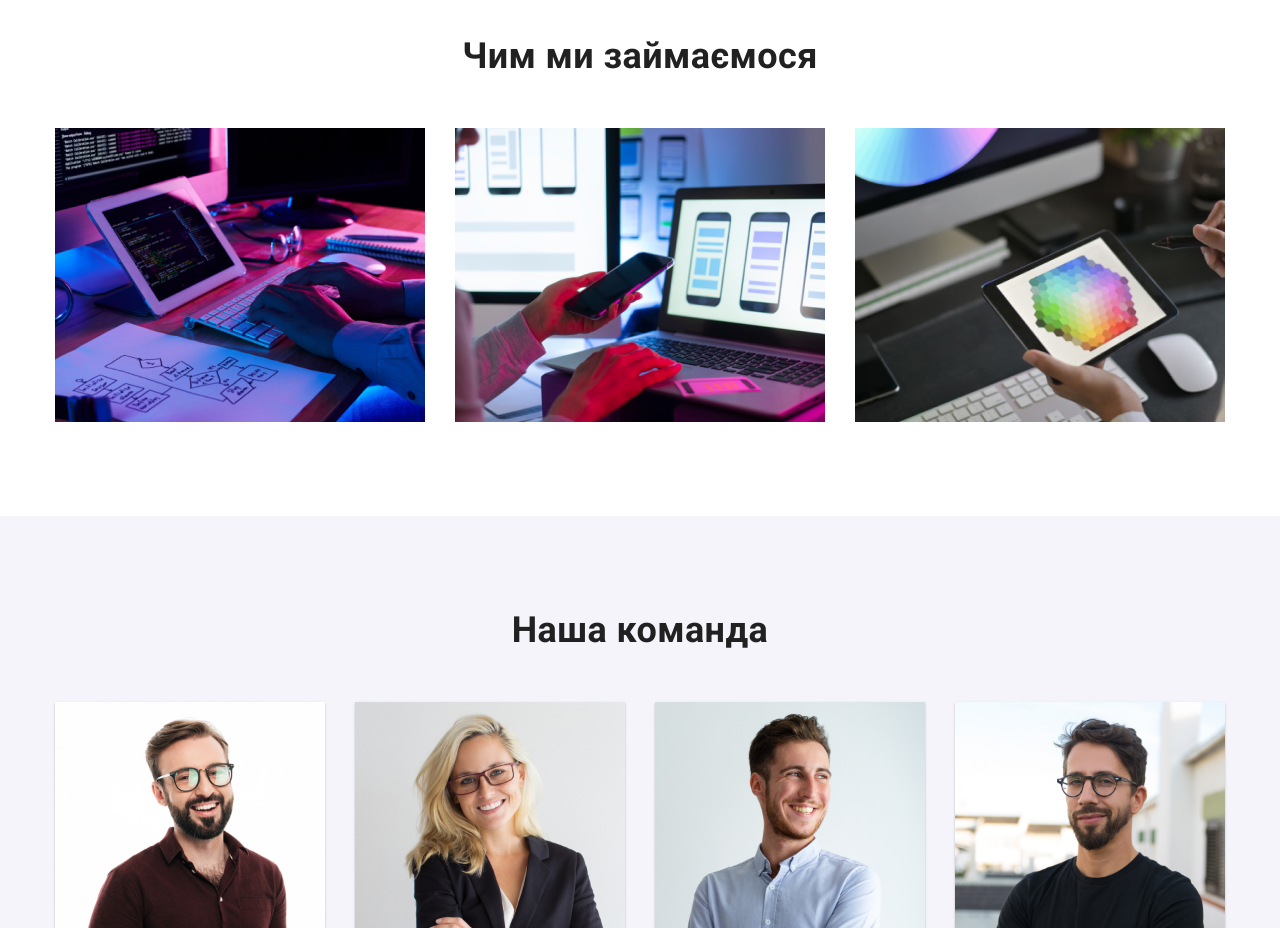
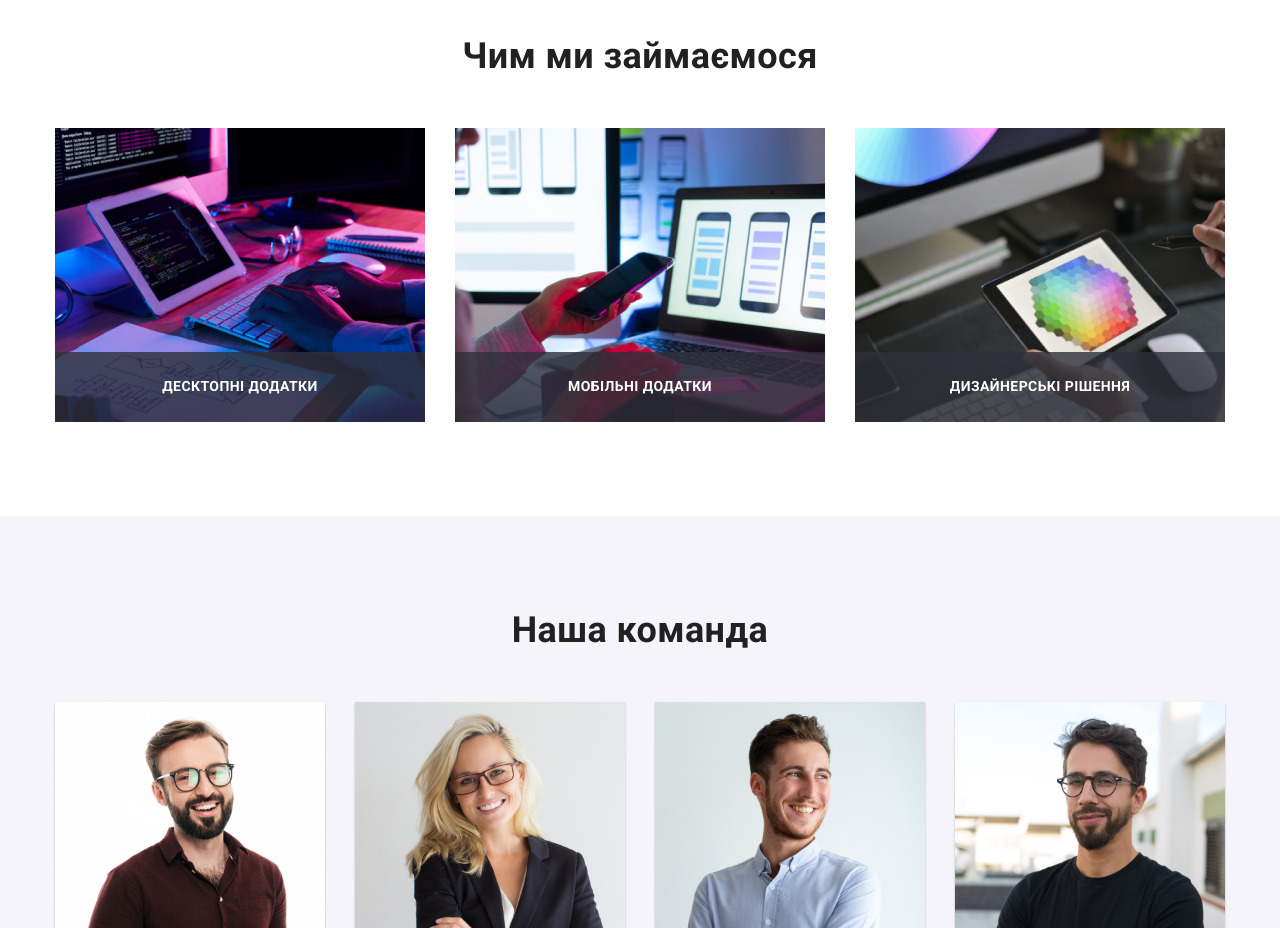
Before and after one commit to MRDoops/goit-markup-hw-05, a plain HTML site: page index.html in a window 1280 px wide. Shown: the part 1080-2008 px from the top of the page. Drawn offline with nearby package versions, Linux system fonts and the light colour scheme.

Commit message:
в секцію чим займаємося додав стилей

```diff
--- a/css/styles.css
+++ b/css/styles.css
@@ -114,6 +114,7 @@ img {
 .header {
 	border-bottom: var(--border-card);
 }
+
 .current::after {
 	position: absolute;
 	bottom: 0;
@@ -127,6 +128,7 @@ img {
 	border-radius: 2px;
 	background-color: var(--accent-colot-hero);
 }
+
 /* Nav */
 .logo {
 	color: var(--logo-color-black);
@@ -356,9 +358,8 @@ img {
 
 }
 
-
-.social-item {
-	/* margin-bottom: 30px; */
+.label {
+	position: relative;
 }
 
 .social {
@@ -383,6 +384,27 @@ img {
 	display: block;
 }
 
+
+
+.labee-text {
+	position: absolute;
+	bottom: 0;
+	left: 0;
+	width: 100%;
+	height: 70px;
+	display: block;
+
+	display: flex;
+	align-items: center;
+	justify-content: center;
+
+	font-weight: 700;
+	font-size: 14px;
+	line-height: 1.14;
+	text-transform: uppercase;
+	color: var(--white-color);
+	background-color: rgba(47, 48, 58, 0.8);
+}
 
 
 .title-head {
--- a/index.html
+++ b/index.html
@@ -101,14 +101,25 @@
 			<div class="container">
 				<h2 class="work-title title-head">Чим ми займаємося</h2>
 				<ul class="work-list-colum">
-					<li class="list"><img class="img-list" width="370" src="images/employment/box1.jpg"
-							alt="працюючи за столом в офісі"></li>
-					<li class="list"><img class="img-list" width="370" src="images/employment/box2.jpg"
-							alt="робочий інтерфейс мобільних телефонів"></li>
-					<li class="list"><img class="img-list" width="370" src="images/employment/box3.jpg"
-							alt="робочий графічний планшет вибору кольору">
-					</li>
-				</ul>
+					<li class="list">
+						<div class="label"><img class="img-list" width="370" src="images/employment/box1.jpg"
+							alt="працюючи за столом в офісі">
+						<p class="labee-text">Десктопні додатки</p>
+			</div>
+			</li>
+			<li class="list"><div class="label"><img class="img-list" width="370" src="images/employment/box2.jpg"
+					alt="робочий інтерфейс мобільних телефонів">
+
+					<p class="labee-text">Мобільні додатки</p>
+				</div>
+			</li>
+			<li class="list"><div class="label"><img class="img-list" width="370" src="images/employment/box3.jpg"
+					alt="робочий графічний планшет вибору кольору">
+
+					<p class="labee-text">Дизайнерські рішення</p>
+				</div>
+			</li>
+			</ul>
 			</div>
 		</section>
 		<section class="section team-list">
```
